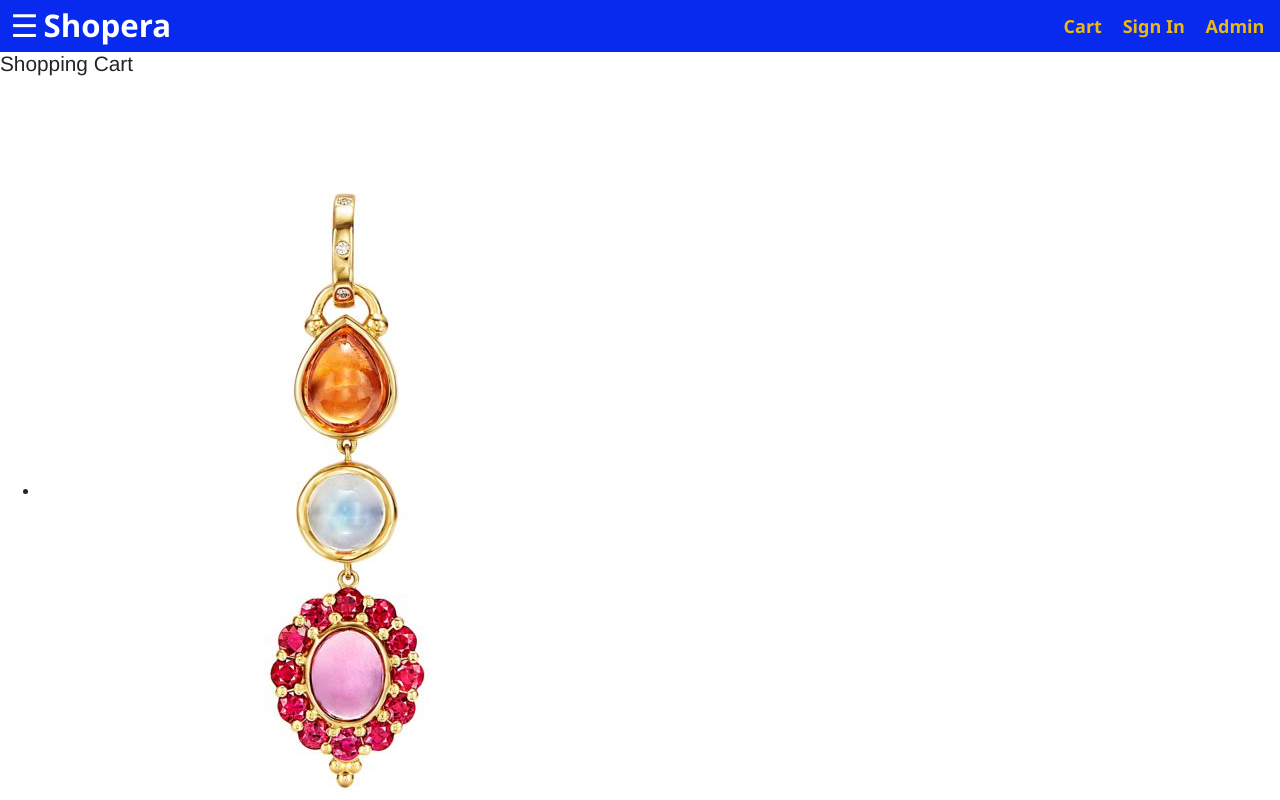
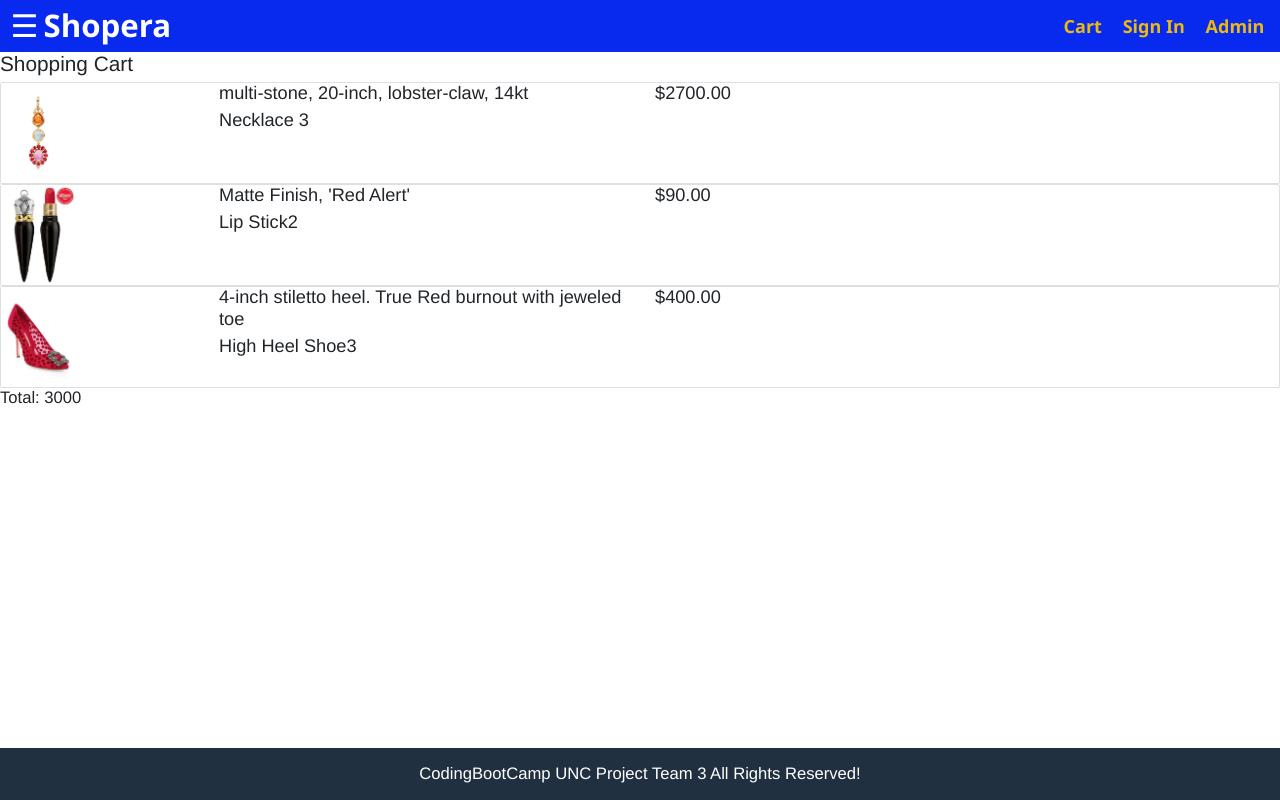
Before and after one commit to mushuyun/shopera2020, a React (Create React App) app in the folder client/: page /cart in a window 1280 px wide. Shown: the top 800 px of the page. Built offline with nearby package versions, Linux system fonts and the light colour scheme.

Commit message:
reworked cart view and added description

```diff
--- a/client/src/components/carts/cartItem.js
+++ b/client/src/components/carts/cartItem.js
@@ -1,11 +1,13 @@
 import React from "react";
 import { Link } from 'react-router-dom';
 import data from '../../data/data';
+
 
 class CartItem extends React.Component {
   constructor(props) {
     super(props);
     this.image = this.props.image;
+    this.desc = this.props.desc;
     this.name = this.props.name;
     this.price = this.props.price;
 
@@ -14,23 +16,35 @@ class CartItem extends React.Component {
   removeCartItem(itemInCart) {
 
   }
+
+
   render() {
     return (
       <div className="cart-item">
-        <div>
-          { <ul>
-            <li className="cart-item-image"><img alt="no pic" src={this.image}/></li>
-            <li className="cart-item-name">{this.name}</li>
-            <li className="cart-item-price">{this.price}</li>
-          </ul> }
+        <div class="card">
+        <div className="row">
+        <div class="col-md-2">
+          <div className="cart-item-image" id="cartImg"><img alt="no pic" style={{ width: "75px" }} src={this.image}/>
+          </div>
+          </div>
+        <div className="col-md-4">
+          <h3 className="cart-item-description">{this.desc}</h3>
+          <h3 className="cart-item-name">{this.name}</h3>
+        </div>
+        <div className="col-md-6">
+          <h3 className="cart-item-price">${this.price}.00</h3>
+
          {/* <button
             onClick={() => removeCartItem(itemInCart)}
             className="btn btn-danger btn"
           >
             Delete
           </button> */}
+          </div>
+            </div>
+          </div>
         </div>
-      </div>
+
     );
   }
 }
--- a/client/src/components/products/Product.js
+++ b/client/src/components/products/Product.js
@@ -27,7 +27,7 @@ function Product(props) {
           <li>
             Description:
             <div>
-              {product.description}
+              {product.desc}
             </div>
           </li>
         </ul>
--- a/client/src/data/data.js
+++ b/client/src/data/data.js
@@ -126,6 +126,7 @@ export default {
         _id: "1",
         qty: "1",
         image: "/images/jewelry3.png",
+        desc: "multi-stone, 20-inch, lobster-claw, 14kt",
         name: "Necklace 3",
         price: 2700,
     },
@@ -133,14 +134,16 @@ export default {
         _id: "2",
         qty: "2",
         image: "/images/lip2.png",
+        desc: "Matte Finish, 'Red Alert'",
         name: "Lip Stick2",
         price: 90,
     },
     {
         _id: "3",
         image: "/images/highheel3.png",
-       name: "High Heel Shoe3",
-       price: 400,
+        desc: "4-inch stiletto heel. True Red burnout with jeweled toe",
+        name: "High Heel Shoe3",
+        price: 400,
        }
     ],
     user: [
```
